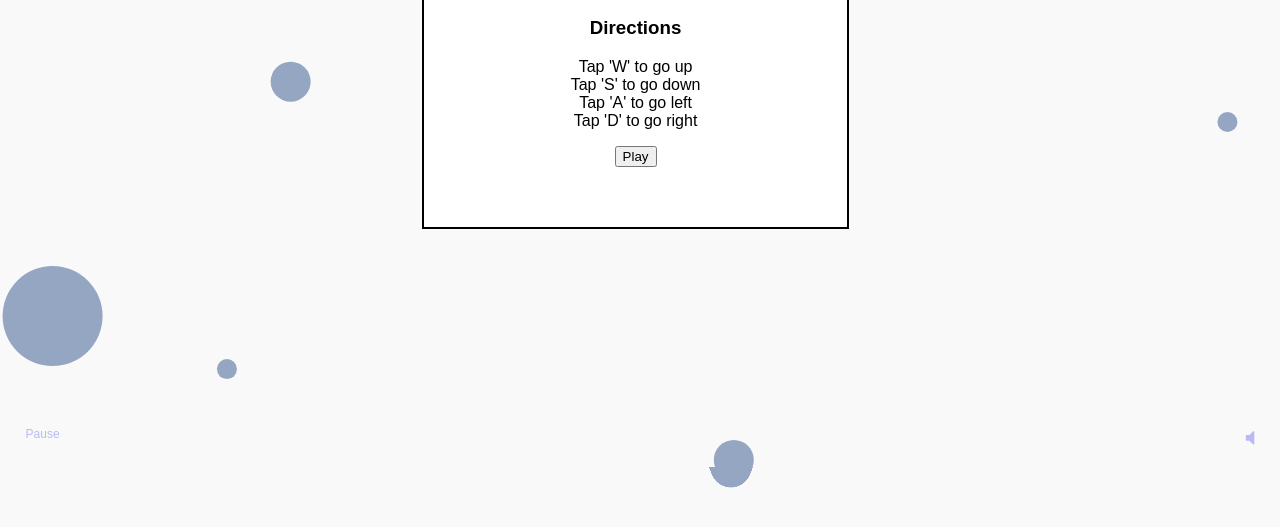
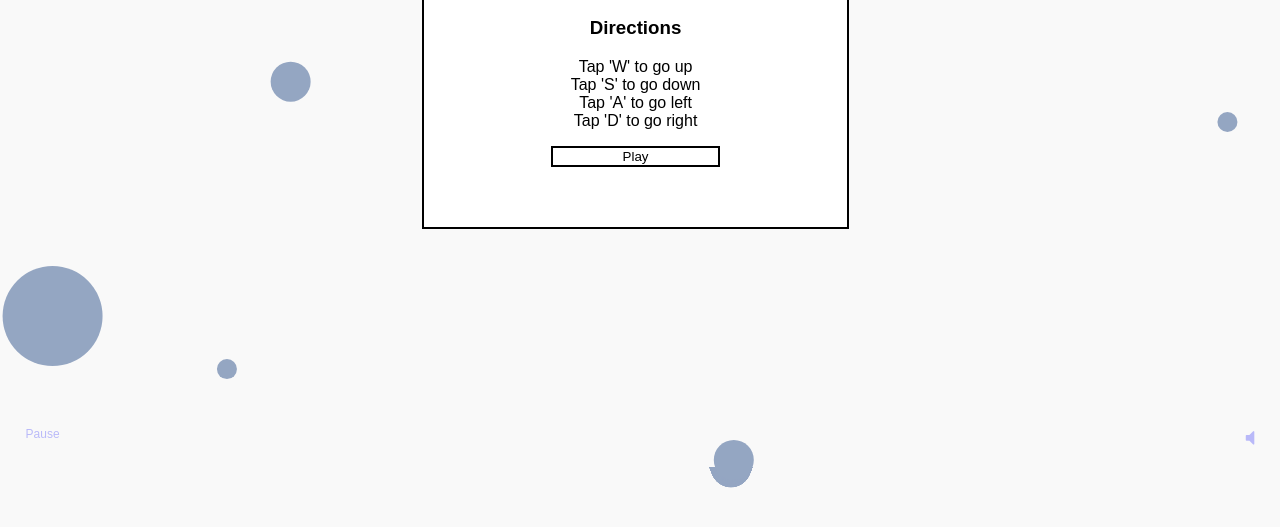
Before and after one commit to evandapolarbear/dot_eater_game, a website built with webpack: page index.html in a window 1280 px wide. Shown: the part 333-860 px from the top of the page. Built offline with nearby package versions, Linux system fonts and the light colour scheme.

Commit message:
buttons and scroll fixed

```diff
--- a/stylesheets/buttons.css
+++ b/stylesheets/buttons.css
@@ -3,6 +3,20 @@ body{
   margin: 0;
   font-family: 'Abel', sans-serif;
   overflow: hidden;
+}
+
+button {
+  border: black 2px solid;
+  background-color: white;
+  height: 20%;
+  width: 40%;
+  font-size: 16;
+}
+
+button:active{
+  box-shadow: 3px 6px #ea5252;
+  outline: none;
+  background-color: whitesmoke;
 }
 
 #screen{
```
